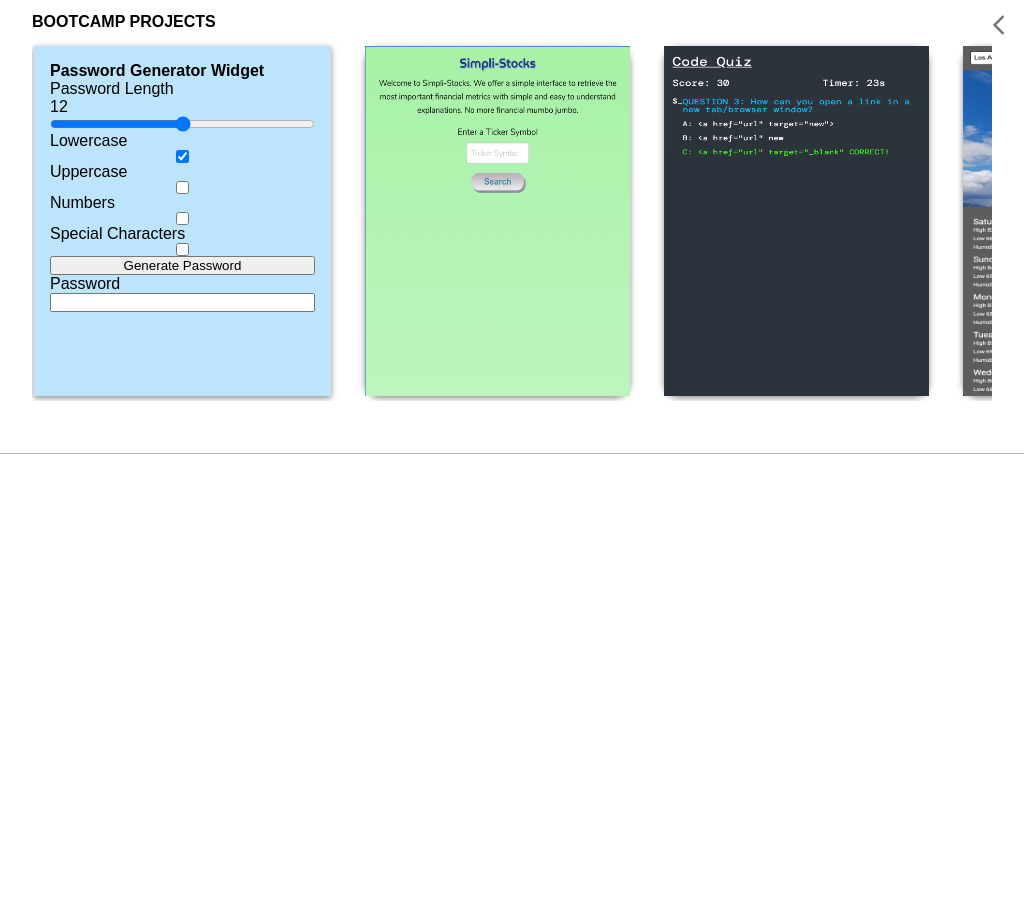
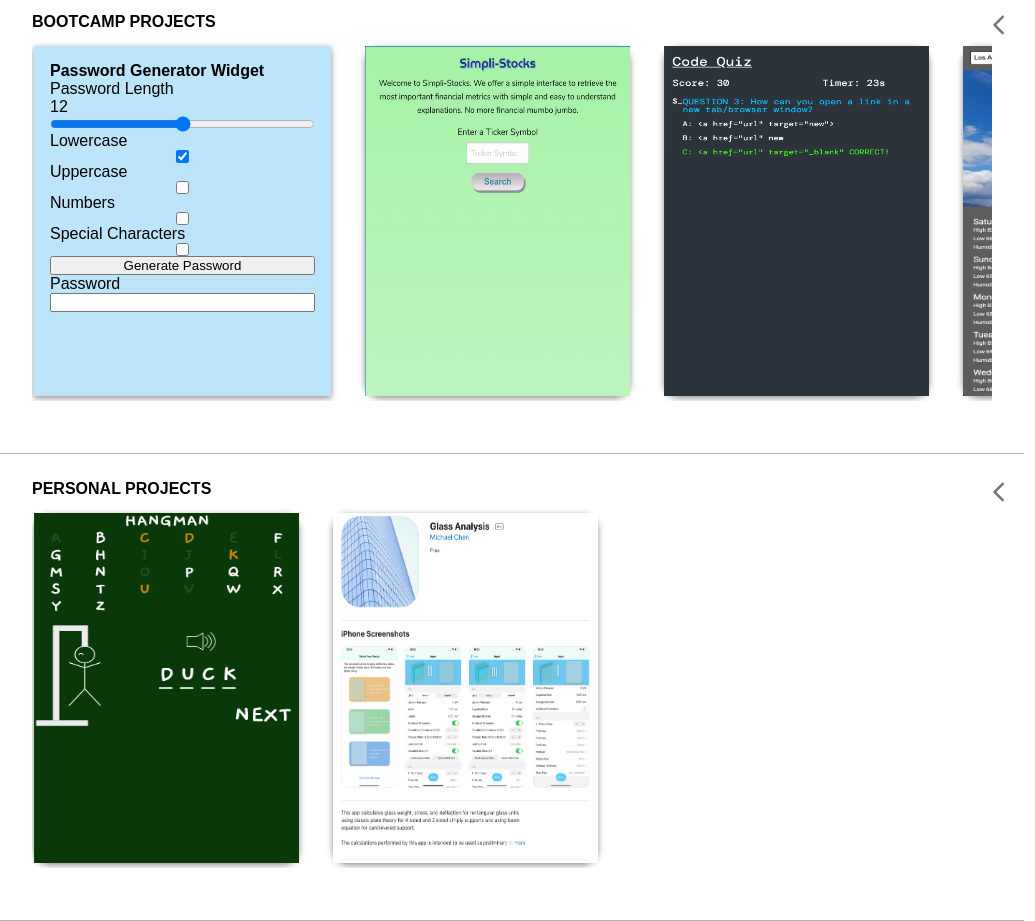
Before and after one commit to mc4506/mc4506.github.io, a plain HTML site: page index.html in a window 1280 px wide. Shown: the part 687-1608 px from the top of the page, without its empty margins (128-1163 px from the left). Before the commit the page ends 1141 px from the top, so only its background shows below. Drawn offline with nearby package versions, Linux system fonts and the light colour scheme; no server answers.

Commit message:
added personal projects

```diff
--- a/index.html
+++ b/index.html
@@ -183,6 +183,27 @@
                         <img src="assets/icons/back_arrow.svg" alt="collapse">
                     </button>
                 </li>
+                <li class="wrapper products-wrapper">
+                    <h2 class="turnstile">
+                        PERSONAL PROJECTS
+                    </h2>
+                    <div class="content product-card-row">
+                        <div class="image-card">
+                            <a href="https://mc4506.github.io/hangman-game/" target="_blank">
+                                <img class="screenshot" src="assets/img/hangman.png" alt="Hangman">
+                            </a>
+                        </div>
+                        <div class="image-card">
+                            <a href="https://apps.apple.com/us/app/glass-analysis/id1519709413?ign-mpt=uo%3D4" target="_blank">
+                                <img class="screenshot" src="assets/img/glass-analysis.png" alt="Glass Analysis">
+                            </a>
+                        </div>
+                    </div>
+
+                    <button class="collapseBtn">
+                        <img src="assets/icons/back_arrow.svg" alt="collapse">
+                    </button>
+                </li>
             </ul>
         </div>
 
```
Also changed, not shown: assets/img/glass-analysis.png (added), assets/img/hangman.png (added).
